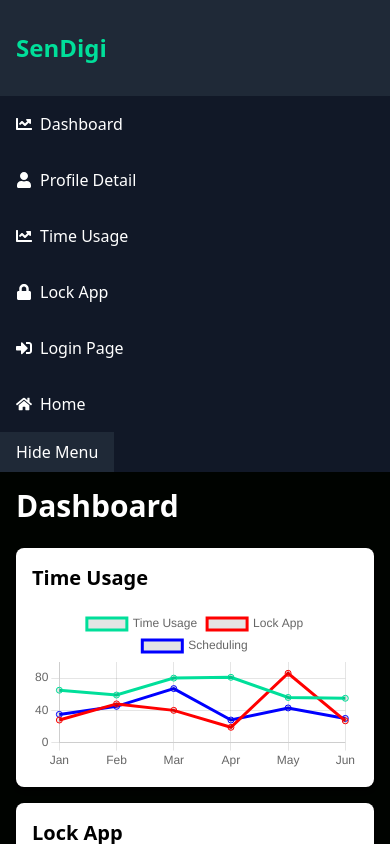
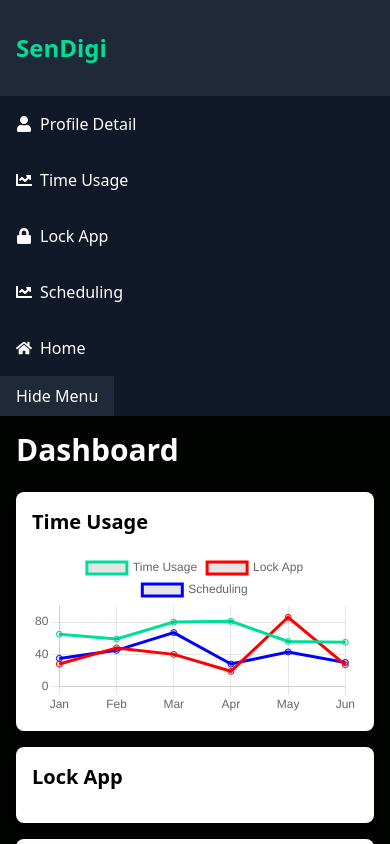
Before and after one commit to Hilll19/SenDigi-Project, a React (Create React App) app: page /Dashboard in a window 390 px wide. Both pictures are taken after a click on the button "Show Menu". Shown: the top 844 px of the page. Built offline with nearby package versions, Linux system fonts and the light colour scheme.

Commit message:
Fix Sidebar display posisition

```diff
--- a/src/components/SideBar.jsx
+++ b/src/components/SideBar.jsx
@@ -15,11 +15,11 @@ const SideBar = () => {
                 <h2 className="text-[#00df9a] text-2xl font-bold">SenDigi</h2>
             </div>
             <ul className={`${showMenu ? 'block' : 'hidden'} md:flex-1 md:block`}>
-                <SidebarItem icon={<FaChartLine />} text="Dashboard" to="/dashboard" />
                 <SidebarItem icon={<FaUser />} text="Profile Detail" to="/profile-detail" />
                 <SidebarItem icon={<FaChartLine />} text="Time Usage" to="/time-usage" />
                 <SidebarItem icon={<FaLock />} text="Lock App" to="/lock-app" />
-                <SidebarItem icon={<FaSignInAlt />} text="Login Page" to="/login-page" />
+                <SidebarItem icon={<FaChartLine />} text="Scheduling" to="/Scheduling" />
+                {/* <SidebarItem icon={<FaSignInAlt />} text="Login Page" to="/login-page" /> */}
                 <SidebarItem icon={<FaHome />} text="Home" to="/" />
             </ul>
             <div className="md:hidden">
```
